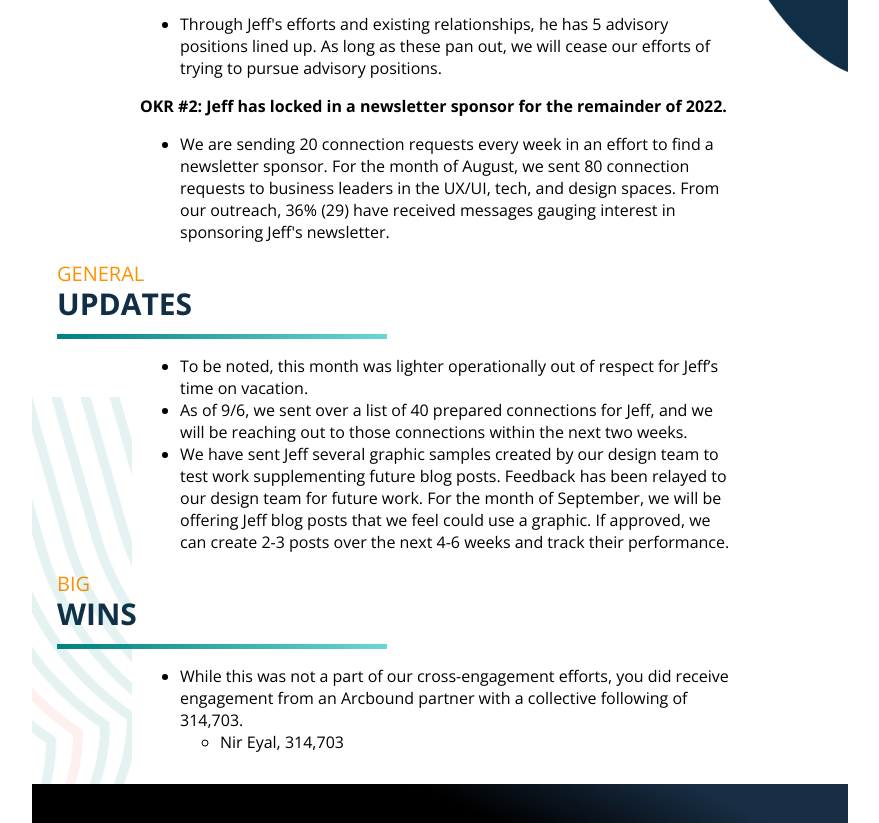
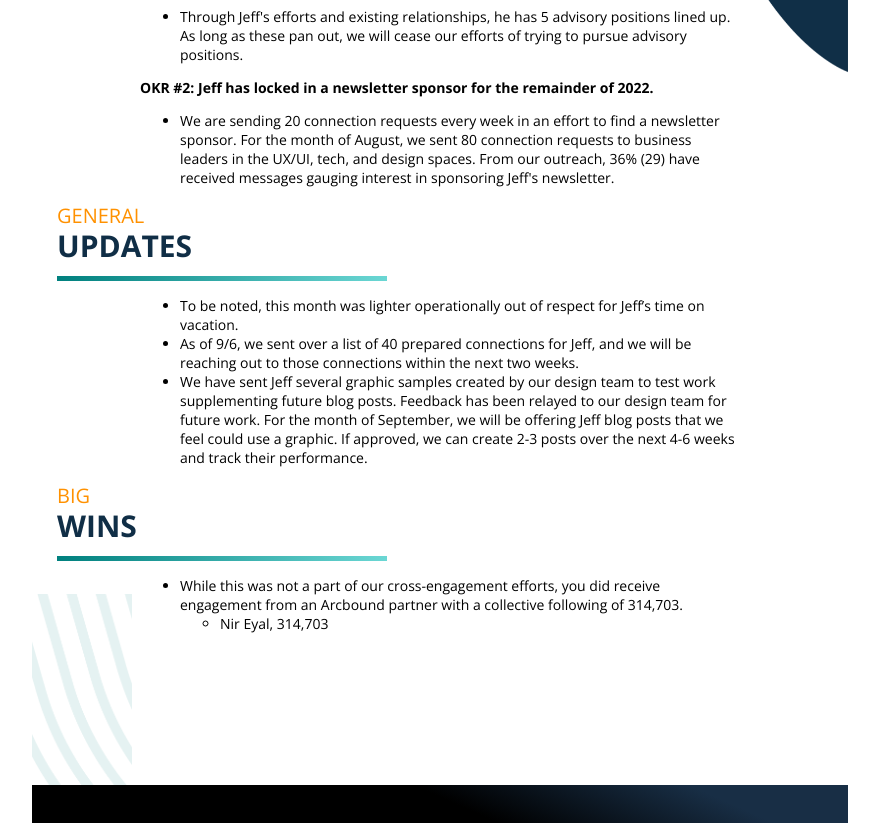
Before and after one commit to alangecodemaster/arcbound-reports, a plain HTML site: page index.html in a window 1280 px wide. Shown: the part 1218-2041 px from the top of the page, without its empty margins (200-1079 px from the left). Drawn offline with nearby package versions, Linux system fonts and the light colour scheme.

Commit message:
finished template layout

```diff
--- a/style.css
+++ b/style.css
@@ -1,6 +1,6 @@
 /*Initial Site Setup*/
 *{box-sizing: border-box; font-family: "Open Sans", sans-serif;}
-body, html{margin: 0; height: 0;}
+body, html{margin: 0; height: 0; font-size: 14px;}
 img{max-width: 100%; height: auto;}
 :root{
 	--blue: #102e46;
@@ -69,7 +69,7 @@ first-page header .date{text-align: center; margin-top: 0; font-weight: bold;}
 second-page{padding-top: 5%;}
 second-page h2{margin-bottom: 0;}
 .more-content{width: 600px; margin: 0 auto;}
-second-page .tiger-stripes{position: absolute; bottom: 90px; left: 0; opacity: .1; width: 100px;}
+second-page .tiger-stripes{position: absolute; bottom: 0px; left: 0; opacity: .1; width: 100px; height: 300px; object-fit: cover;}
 second-page .blue-swoosh{position: absolute; display: block; top: 0; z-index: -1; right: 0; transform: rotateY(180deg); width: 501px;}
 footer{background-color: #020024; background-image: linear-gradient(24deg, black 59%, #182e45 85%); text-align: center; padding: 45px 0 25px; position: absolute; bottom: 0; width: 100%;}
 footer img{height: 35px;}
```
Also changed, not shown: 1 other file.
